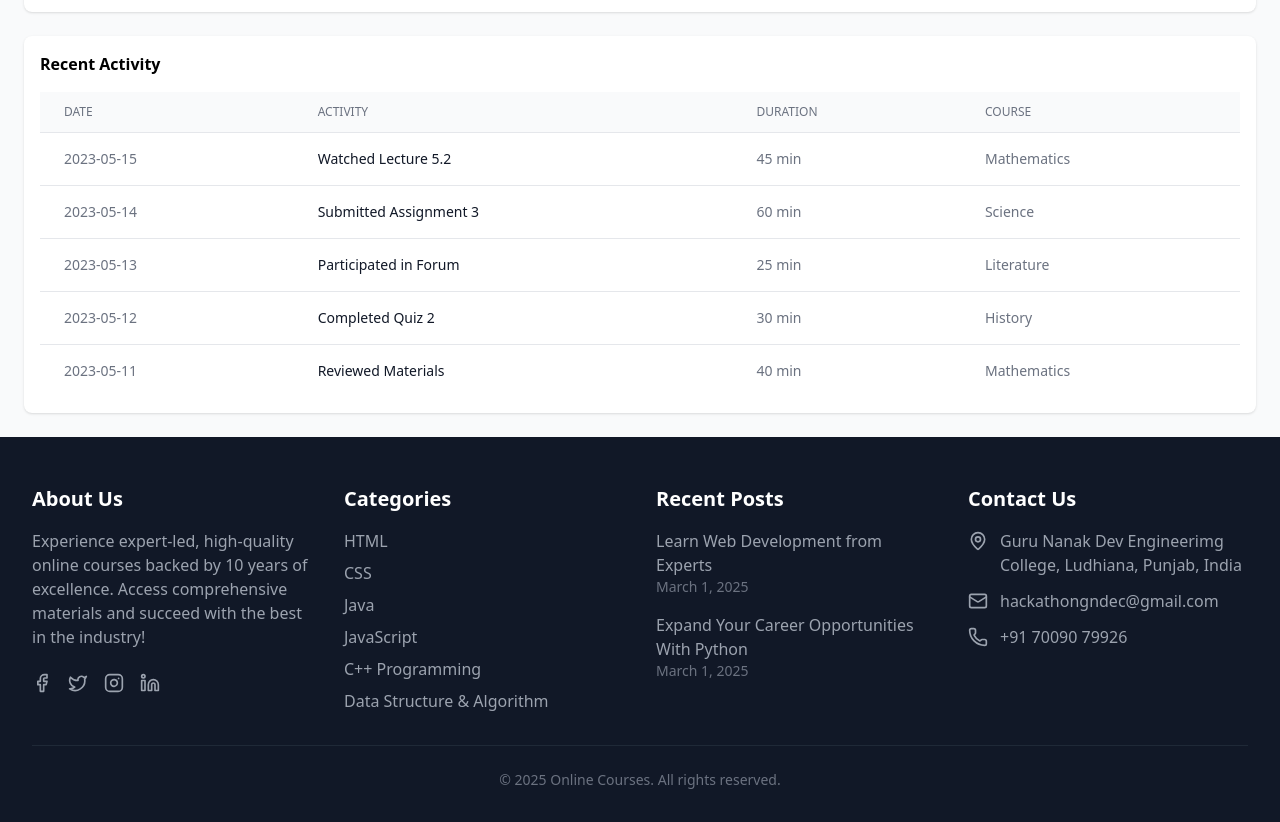
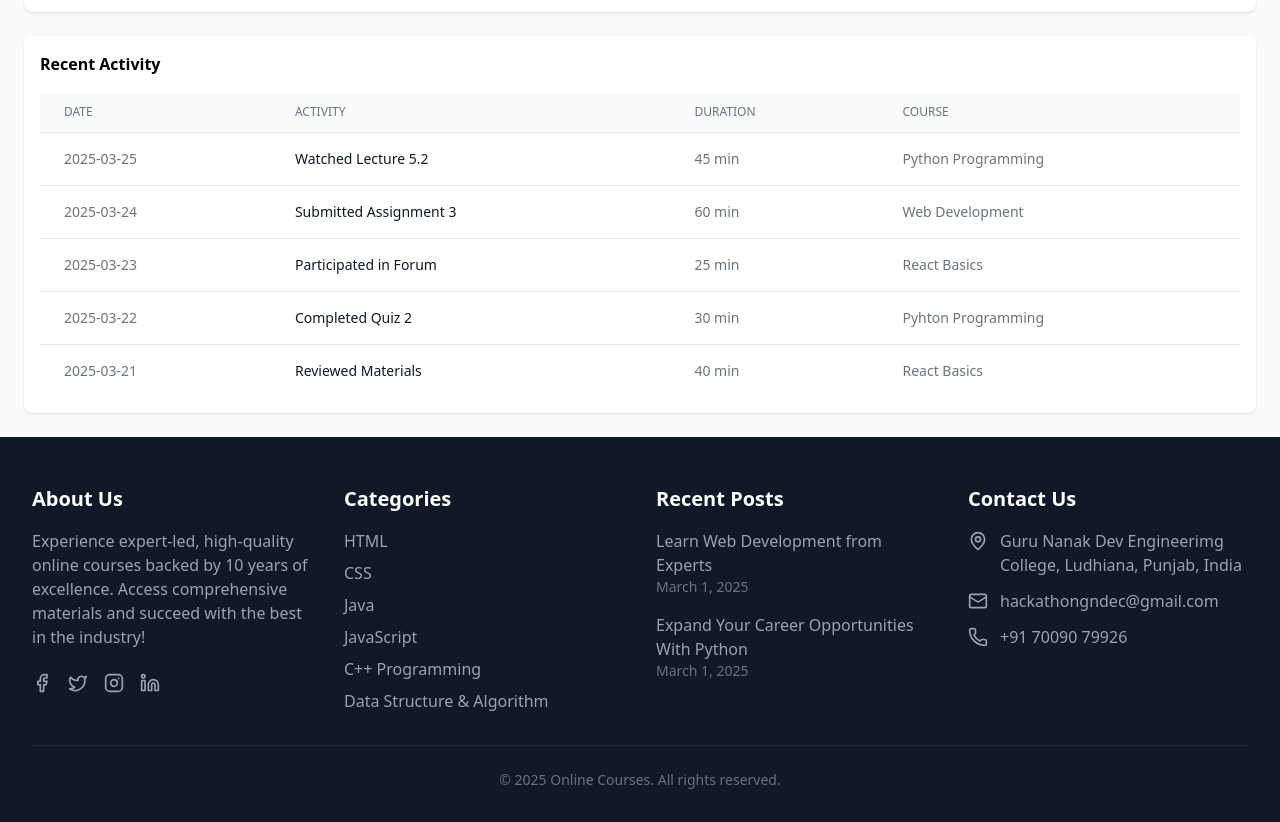
Before and after one commit to HackInMotion/Innovators, a React (Vite) app in the folder frontend/: page /analytics in a window 1280 px wide. Shown: the part 1220-2042 px from the top of the page. Built offline with nearby package versions, Linux system fonts and the light colour scheme.

Commit message:
data updated

```diff
--- a/frontend/src/components/StudentEngagementChart.jsx
+++ b/frontend/src/components/StudentEngagementChart.jsx
@@ -428,34 +428,34 @@ const StudentActivityTracker = () => {
             <tbody className="bg-white divide-y divide-gray-200">
               {[
                 {
-                  date: "2023-05-15",
+                  date: "2025-03-25",
                   activity: "Watched Lecture 5.2",
                   duration: "45 min",
-                  course: "Mathematics",
+                  course: "Python Programming",
                 },
                 {
-                  date: "2023-05-14",
+                  date: "2025-03-24",
                   activity: "Submitted Assignment 3",
                   duration: "60 min",
-                  course: "Science",
+                  course: "Web Development",
                 },
                 {
-                  date: "2023-05-13",
+                  date: "2025-03-23",
                   activity: "Participated in Forum",
                   duration: "25 min",
-                  course: "Literature",
+                  course: "React Basics",
                 },
                 {
-                  date: "2023-05-12",
+                  date: "2025-03-22",
                   activity: "Completed Quiz 2",
                   duration: "30 min",
-                  course: "History",
+                  course: "Pyhton Programming",
                 },
                 {
-                  date: "2023-05-11",
+                  date: "2025-03-21",
                   activity: "Reviewed Materials",
                   duration: "40 min",
-                  course: "Mathematics",
+                  course: "React Basics",
                 },
               ].map((item, i) => (
                 <tr key={i}>
--- a/frontend/src/pages/RoadMap.jsx
+++ b/frontend/src/pages/RoadMap.jsx
@@ -433,7 +433,7 @@ const ITCareerRoadmaps = () => {
         </div>
 
         {/* Career Tips */}
-        <div className="bg-gradient-to-r from-indigo-500 to-blue-600 rounded-2xl shadow-xl overflow-hidden">
+        {/* <div className="bg-gradient-to-r from-indigo-500 to-blue-600 rounded-2xl shadow-xl overflow-hidden">
           <div className="px-6 py-8">
             <div className="max-w-3xl mx-auto text-center">
               <h3 className="text-2xl font-bold text-white mb-4">
@@ -457,17 +457,10 @@ const ITCareerRoadmaps = () => {
               </div>
             </div>
           </div>
-        </div>
+        </div> */}
 
         {/* Footer */}
         <div className="mt-12 text-center text-gray-500 text-sm">
-          <p>
-            Roadmaps are guidelines - adapt based on your interests and market
-            demands
-          </p>
-          <p className="mt-2">
-            Last updated: {new Date().toLocaleDateString()}
-          </p>
         </div>
       </div>
     </div>
```
